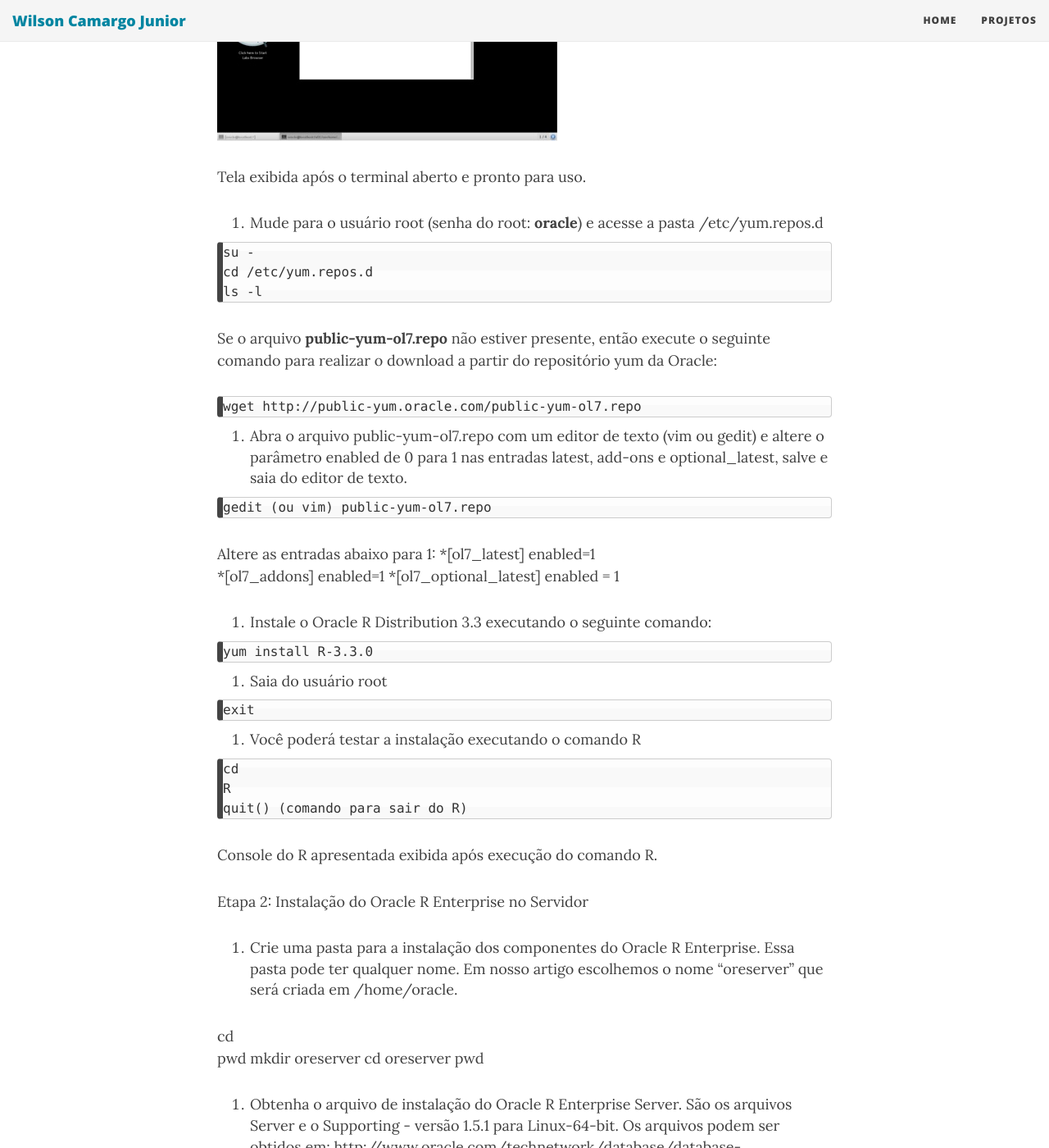
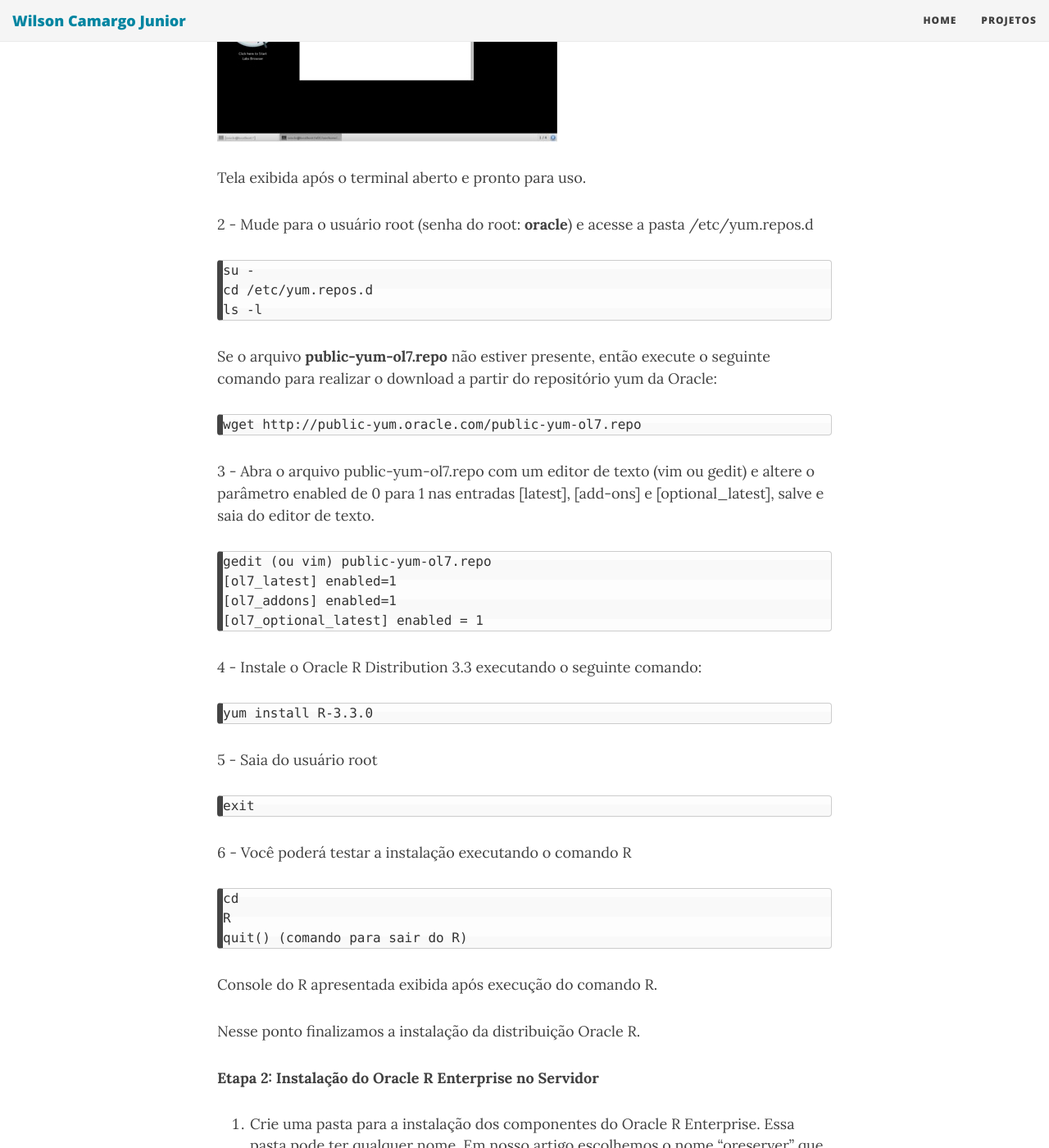
Before and after one commit to wilson-camargo-jr/teste, a Jekyll site: the page built from _posts/2018-06-18-ANN-ORE-P3.md, in a window 1280 px wide and 1400 px high, scrolled down 2276 px. Shown: the whole window at 82% size. Built offline with Jekyll 4.4.1, drawn with Linux system fonts in a browser that asks for light colours; nearby versions of some CDN libraries; some of the changed text lies outside the part shown.

Commit message:
Update 2018-06-18-ANN-ORE-P3.md

````diff
--- a/_posts/2018-06-18-ANN-ORE-P3.md
+++ b/_posts/2018-06-18-ANN-ORE-P3.md
@@ -28,7 +28,7 @@
 
 Para instalar a Oracle R Distribution a partir do servidor público yum da Oracle, siga os seguintes passos:
 
-1.	Inicie um Terminal na VM (acesse o menu Applications/Favorites/Terminal).
+1 - Inicie um Terminal na VM (acesse o menu Applications/Favorites/Terminal).
 
 ![](https://wilson-camargo-jr.github.io/img/terminal1.jpg)
 
@@ -36,7 +36,7 @@
 
 Tela exibida após o terminal aberto e pronto para uso.
 
-2.	Mude para o usuário root (senha do root: **oracle**) e acesse a pasta /etc/yum.repos.d
+2 - Mude para o usuário root (senha do root: **oracle**) e acesse a pasta /etc/yum.repos.d
 
 ```
 su -
@@ -50,28 +50,27 @@
 wget http://public-yum.oracle.com/public-yum-ol7.repo
 ```
 
-3.	Abra o arquivo public-yum-ol7.repo com um editor de texto (vim ou gedit) e altere o parâmetro enabled de 0 para 1 nas entradas latest, add-ons e optional_latest, salve e saia do editor de texto.
+3 -	Abra o arquivo public-yum-ol7.repo com um editor de texto (vim ou gedit) e altere o parâmetro enabled de 0 para 1 nas entradas [latest], [add-ons] e [optional_latest], salve e saia do editor de texto.
 
 ```
 gedit (ou vim) public-yum-ol7.repo
+[ol7_latest] enabled=1
+[ol7_addons] enabled=1
+[ol7_optional_latest] enabled = 1
 ```
-Altere as entradas abaixo para 1:
-*[ol7_latest] enabled=1
-*[ol7_addons] enabled=1
-*[ol7_optional_latest] enabled = 1
 
-4.	Instale o Oracle R Distribution 3.3 executando o seguinte comando:
+4 -	Instale o Oracle R Distribution 3.3 executando o seguinte comando:
 
 ```
 yum install R-3.3.0
 ```
 
-5.	Saia do usuário root
+5 -	Saia do usuário root
 
 ```
 exit
 ```
-6.	Você poderá testar a instalação executando o comando R
+6 -	Você poderá testar a instalação executando o comando R
 
 ```
 cd
@@ -81,8 +80,10 @@
 
 Console do R apresentada exibida após execução do comando R.
 
+Nesse ponto finalizamos a instalação da distribuição Oracle R.
 
-Etapa 2:  Instalação do Oracle R Enterprise no Servidor
+
+**Etapa 2:  Instalação do Oracle R Enterprise no Servidor**
 
 1.	Crie uma pasta para a instalação dos componentes do Oracle R Enterprise. Essa pasta pode ter qualquer nome. Em nosso artigo escolhemos o nome “oreserver” que será criada em /home/oracle.
 
````
